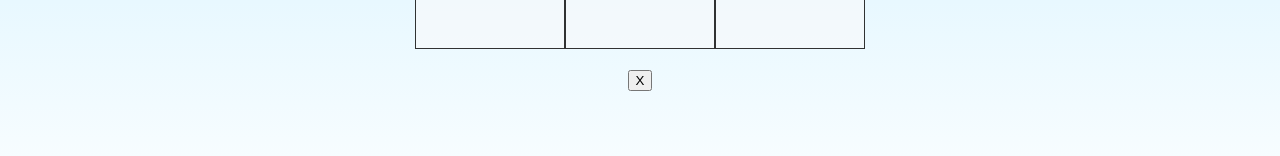
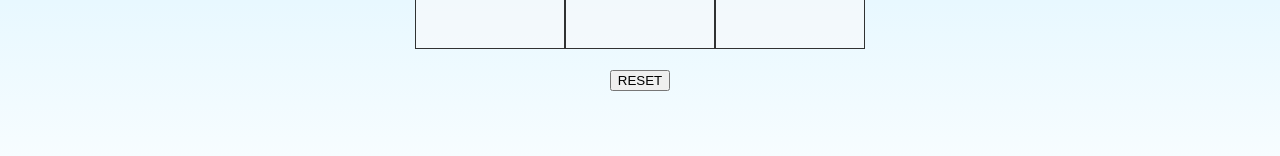
Before and after one commit to HF77554/tic-tac-toe-typescript, a React (Create React App) app: page / in a window 1280 px wide. Shown: the part 556-712 px from the top of the page. Built offline with nearby package versions, Linux system fonts and the light colour scheme.

Commit message:
added a reset prop which resets the gameboard on click

```diff
--- a/src/components/Grid.tsx
+++ b/src/components/Grid.tsx
@@ -10,16 +10,17 @@ import GridBox from "./GridBox";
 
 type Props = {
     playersData: PlayerType;
+    onReset:boolean;
     onTurnMove: (clickedItem: number) => void;
 };
 
-const Grid: React.FC<Props> = ({ playersData, onTurnMove }) => {
+const Grid: React.FC<Props> = ({ playersData, onReset, onTurnMove }) => {
   const gridId = [1,2,3,4,5,6,7,8,9]
 
   return (
       <div className="grid-container">
         {gridId.map(id =>
-          <GridBox key={id} boxId={id} playersData={playersData} onTurnMove={onTurnMove}/>
+          <GridBox key={id} boxId={id} onReset={onReset} playersData={playersData} onTurnMove={onTurnMove}/>
         )}
       </div>
   )
--- a/src/components/GridBox.tsx
+++ b/src/components/GridBox.tsx
@@ -1,14 +1,21 @@
-import React, {useState} from 'react'
+import React, {useEffect, useState} from 'react'
 import { PlayerType } from "./MainDisplay";
 
 type Props = {
     boxId:number;
+    onReset:boolean;
     playersData: PlayerType;
     onTurnMove: (clickedItem: number) => void;
 };
 
-const GridBox: React.FC<Props> = ({boxId, playersData, onTurnMove }) => {
+const GridBox: React.FC<Props> = ({boxId, onReset, playersData, onTurnMove }) => {
     const [gridSymbol, symbolTask] = useState<string>()
+
+    //reset grid box onReset
+    useEffect(() => {
+        if(!gridSymbol) return
+        symbolTask('')
+      }, [onReset]);
 
     const onClickHandler = () => {
         onTurnMove(boxId)
--- a/src/components/MainDisplay.tsx
+++ b/src/components/MainDisplay.tsx
@@ -1,4 +1,6 @@
 import {useState} from 'react'
+import './mainDisplay.css'
+
 import Grid from './Grid'
 
 import logicInput from "../logic/grid.input";
@@ -9,25 +11,33 @@ export type PlayerType = {
   p2_GridSelect: Array<number>;
 };
 
+const originalPlayerStatus = {
+  isPlayer1: true,
+  p1_GridSelect: [],
+  p2_GridSelect: []
+}
+
 const MainDisplay = () => {
-  const [playersData, playerTask] = useState<PlayerType>({
-    isPlayer1: true,
-    p1_GridSelect: [],
-    p2_GridSelect: []
-  })
+  const [playersData, playerTask] = useState<PlayerType>(originalPlayerStatus)
+  const [gameReset, gameResetTask] = useState(false)
 
   const playerTurnHandler = (pressedGrid:number) => {
-
     const newPlayerData = logicInput.UpdatePlayerData(pressedGrid, playersData)
     playerTask(newPlayerData)
+  }
 
+  const resetHandler = () => {
+    playerTask(originalPlayerStatus)
+    gameResetTask(!gameReset)
   }
 
   return (
     <div>
       <h2>{playersData.isPlayer1 ? 'Player 1': 'Player 2'} turn</h2>
-      <Grid playersData={playersData} onTurnMove={playerTurnHandler}/>
-      <button onClick={()=>console.log(playersData)}>X</button>
+      <div className='grid-modal'>
+        <Grid playersData={playersData} onReset={gameReset} onTurnMove={playerTurnHandler}/>
+      </div>
+      <button onClick={resetHandler}>RESET</button>
     </div>
   )
 }
--- a/src/components/grid.css
+++ b/src/components/grid.css
@@ -16,6 +16,7 @@
     font-size: 30px;
     text-align: center;
     opacity:1;
+    cursor: pointer;
 }
 
 .grid-item:hover{
--- /dev/null
+++ b/src/components/mainDisplay.css
@@ -0,0 +1,3 @@
+.grid-modal {
+    text-align: center;
+}
```
